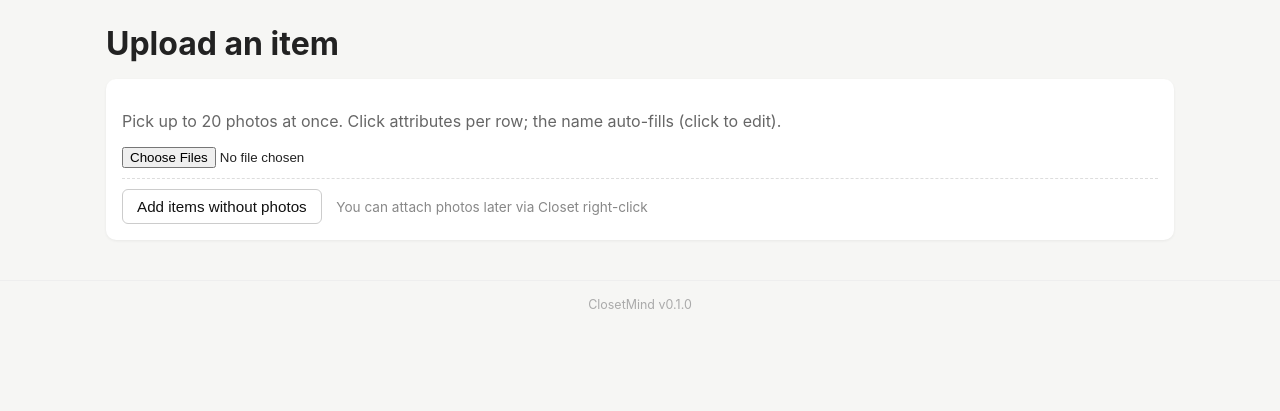
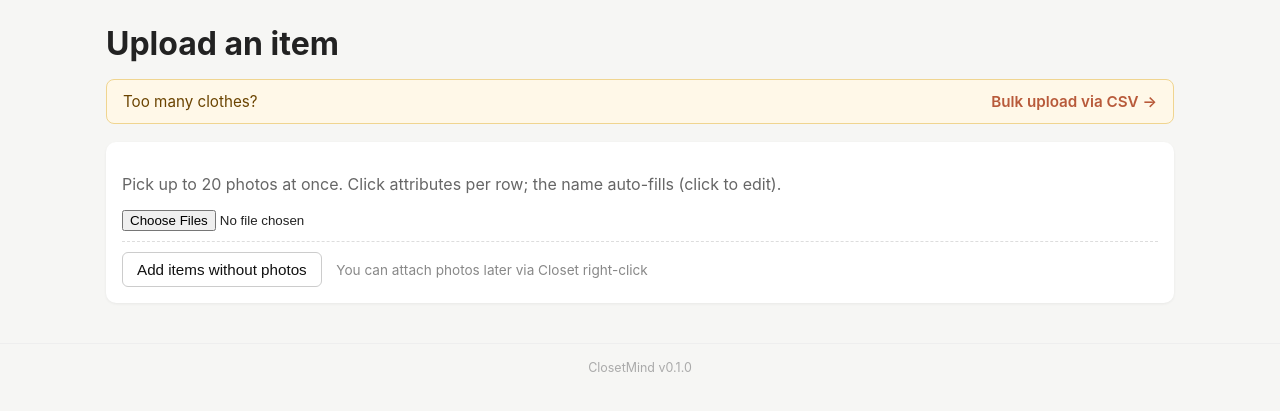
Before and after one commit to chentzuyuan/OutfitDB, a FastAPI app: page /upload in a window 1280 px wide. Shown: the part 62-473 px from the top of the page. Run offline with FastAPI, Linux system fonts and the light colour scheme; data that the repository does not hold is empty.

Commit message:
Two ux fixes: °F training zones + bulk-CSV CTA on /upload
Windows beta feedback flagged that the temperature-training page
showed only Celsius zones, ignoring the per-user `temp_unit` setting
that the rest of the app already honours. Each ZONE entry now carries
both range_c and range_f, and a zoneRange(z) helper picks the right
string based on window.getTempUnit() (which reads the same
cm_temp_unit localStorage key /settings writes). Both the per-zone
buttons and the target-zone header now match the Settings preference.

The targetZone header used to display backend-provided
target_zone_range (always "10-18°C" style) — now we look up our own
ZONES entry and render in the user's preferred unit, so the heading
matches the buttons below it.

Same beta also pointed out new users with a whole-closet inventory
were getting stuck in the 20-photos-at-a-time batch upload flow
without realising /import existed. The /upload page now leads with a
soft yellow "Too many clothes? Bulk upload via CSV →" banner that
links to /import. Visible at the entry of the upload flow so the
shortcut hits before someone slogs through 20-photo chunks.

i18n: upload.bulk_cta_lead + upload.bulk_cta_action added to both
zh-Hant and en strings.
CSS: .bulk-cta + .bulk-cta-action follow the existing
yellow-banner pattern from setup.html's update-notice card.

Co-Authored-By: Claude Opus 4.7 (1M context) <noreply@anthropic.com>

```diff
--- a/app/static/css/app.css
+++ b/app/static/css/app.css
@@ -516,6 +516,20 @@ fieldset.cat-fields legend { padding: 0 6px; color: #555; font-size: 0.9rem; }
 .upload-pick-row { display: flex; align-items: center; gap: 14px; flex-wrap: wrap; }
 .upload-after-actions { display: flex; gap: 10px; flex-wrap: wrap; align-items: center; }
 
+/* Bulk-import shortcut on /upload — soft yellow band that doesn't
+   compete with the primary photo-upload flow but still pulls the eye
+   for first-time users with a whole closet to seed. */
+.bulk-cta {
+    display: flex; align-items: center; justify-content: space-between;
+    gap: 12px; flex-wrap: wrap;
+    background: #fff8e8; border: 1px solid #f0d590; border-radius: 8px;
+    padding: 12px 16px; margin: 0 0 18px;
+    color: #6b4400; font-size: 0.95rem; text-decoration: none;
+    transition: background 0.15s, transform 0.1s;
+}
+.bulk-cta:hover { background: #fff2d3; transform: translateY(-1px); }
+.bulk-cta .bulk-cta-action { font-weight: 600; color: #b85a3a; white-space: nowrap; }
+
 /* Batch upload rows */
 .batch-row {
     display: grid; grid-template-columns: 120px 1fr;
--- a/app/static/js/i18n.js
+++ b/app/static/js/i18n.js
@@ -260,6 +260,8 @@ const TRANSLATIONS = {
         'upload.history_title': '本次已上傳',
         'upload.multi_hint': '選 1 張：單品上傳。選多張：批次模式，所有照片共用下方屬性，名稱用檔名（可編輯）。',
         'upload.batch_intro': '一次選最多 20 張照片，下方每列點選屬性即可。名稱會自動組成，可以點開來改。',
+        'upload.bulk_cta_lead': '太多衣服嗎？',
+        'upload.bulk_cta_action': '點這裡批量上傳 (CSV) →',
         'upload.submit_all': '送出全部',
         'upload.what_next': '下一步',
         'upload.continue': '繼續上傳',
@@ -692,6 +694,8 @@ const TRANSLATIONS = {
         'upload.history_title': 'Uploaded this session',
         'upload.multi_hint': 'Pick 1: single item. Pick many: batch mode — all photos share the form attributes; names come from filenames (editable).',
         'upload.batch_intro': 'Pick up to 20 photos at once. Click attributes per row; the name auto-fills (click to edit).',
+        'upload.bulk_cta_lead': 'Too many clothes?',
+        'upload.bulk_cta_action': 'Bulk upload via CSV →',
         'upload.submit_all': 'Submit all',
         'upload.what_next': 'What next',
         'upload.continue': 'Upload more',
--- a/app/templates/upload.html
+++ b/app/templates/upload.html
@@ -2,6 +2,15 @@
 {% block title %}ClosetMind · Upload{% endblock %}
 {% block content %}
 <h1 data-i18n="upload.title">上傳衣物</h1>
+
+<!-- Power-user shortcut for visitors who already have their whole
+     closet in a spreadsheet. Sits at the entry of the upload flow so
+     people don't slog through 20-photo batches if a CSV import would
+     finish in seconds. -->
+<a class="bulk-cta" href="/import">
+    <span data-i18n="upload.bulk_cta_lead">太多衣服嗎？</span>
+    <span class="bulk-cta-action" data-i18n="upload.bulk_cta_action">點這裡批量上傳 (CSV) &rarr;</span>
+</a>
 
 <section class="panel">
     <p style="color:#666;" data-i18n="upload.batch_intro">一次選最多 20 張照片，下方每列點選屬性即可。名稱會自動組成，可以點開來改。</p>
```
Also changed, not shown: app/templates/training_temperature.html (+23 -8 lines).
